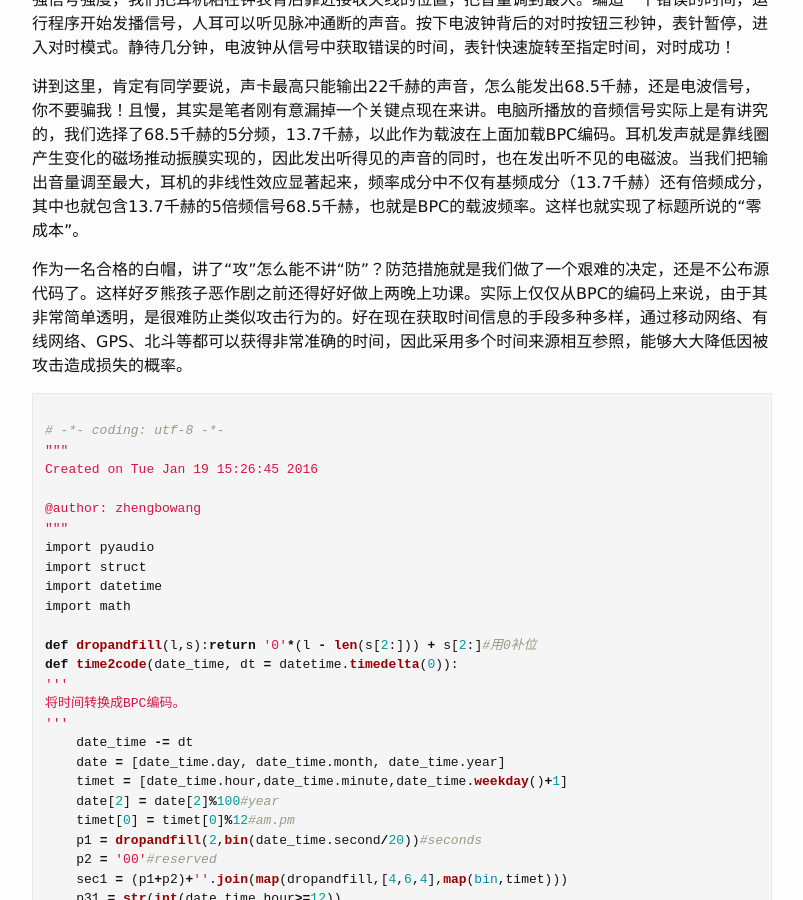
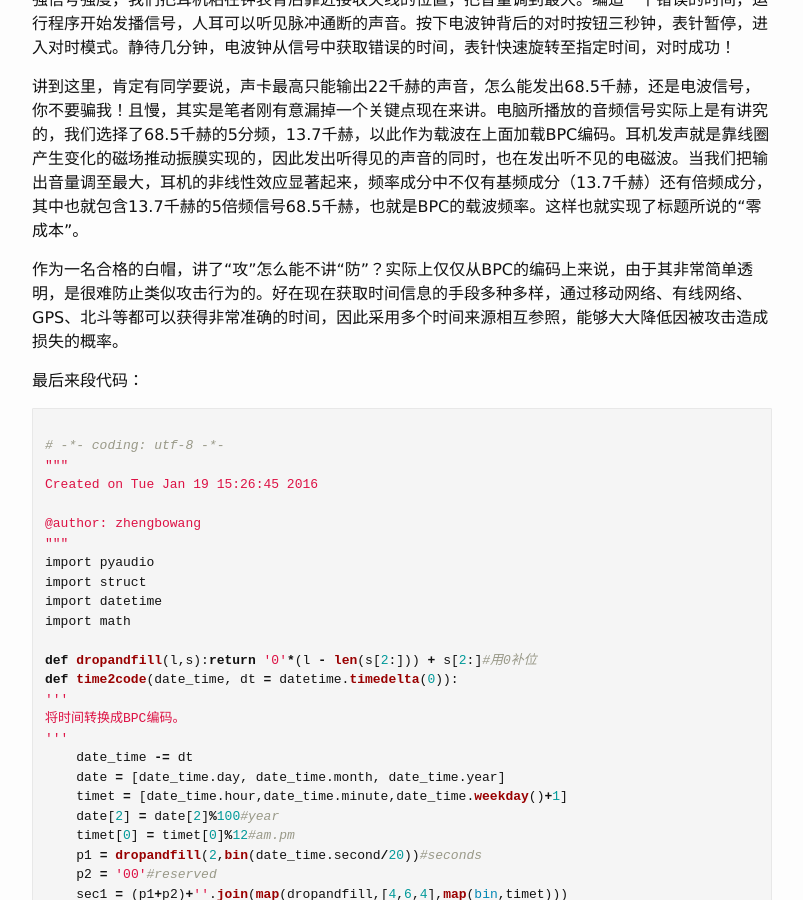
Before and after one commit to hackrf/hackrf.github.io, a Jekyll site: the page built from _posts/2016-10-26-BPC电波授时信号的零成本伪造.md, in a window 1280 px wide and 900 px high, scrolled down 1329 px. Shown: the whole window, without its empty margins (238-1041 px from the left). Built offline with Jekyll 4.4.1, drawn with Linux system fonts in a browser that asks for light colours.

Commit message:
修改了一下 2016-10-25 bpc伪造

````diff
--- a/_posts/2016-10-26-BPC电波授时信号的零成本伪造.md
+++ b/_posts/2016-10-26-BPC电波授时信号的零成本伪造.md
@@ -27,8 +27,9 @@ author: wzbozz
 
 讲到这里，肯定有同学要说，声卡最高只能输出22千赫的声音，怎么能发出68.5千赫，还是电波信号，你不要骗我！且慢，其实是笔者刚有意漏掉一个关键点现在来讲。电脑所播放的音频信号实际上是有讲究的，我们选择了68.5千赫的5分频，13.7千赫，以此作为载波在上面加载BPC编码。耳机发声就是靠线圈产生变化的磁场推动振膜实现的，因此发出听得见的声音的同时，也在发出听不见的电磁波。当我们把输出音量调至最大，耳机的非线性效应显著起来，频率成分中不仅有基频成分（13.7千赫）还有倍频成分，其中也就包含13.7千赫的5倍频信号68.5千赫，也就是BPC的载波频率。这样也就实现了标题所说的“零成本”。
 
-作为一名合格的白帽，讲了“攻”怎么能不讲“防”？防范措施就是我们做了一个艰难的决定，还是不公布源代码了。这样好歹熊孩子恶作剧之前还得好好做上两晚上功课。实际上仅仅从BPC的编码上来说，由于其非常简单透明，是很难防止类似攻击行为的。好在现在获取时间信息的手段多种多样，通过移动网络、有线网络、GPS、北斗等都可以获得非常准确的时间，因此采用多个时间来源相互参照，能够大大降低因被攻击造成损失的概率。
+作为一名合格的白帽，讲了“攻”怎么能不讲“防”？实际上仅仅从BPC的编码上来说，由于其非常简单透明，是很难防止类似攻击行为的。好在现在获取时间信息的手段多种多样，通过移动网络、有线网络、GPS、北斗等都可以获得非常准确的时间，因此采用多个时间来源相互参照，能够大大降低因被攻击造成损失的概率。
 
+最后来段代码：
 ```python
 
 # -*- coding: utf-8 -*-
````
